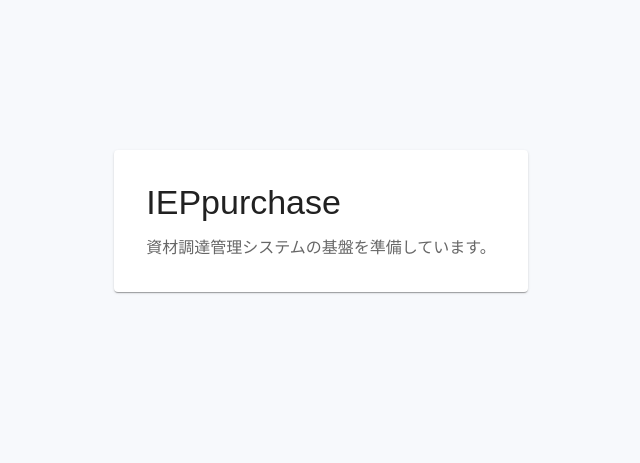
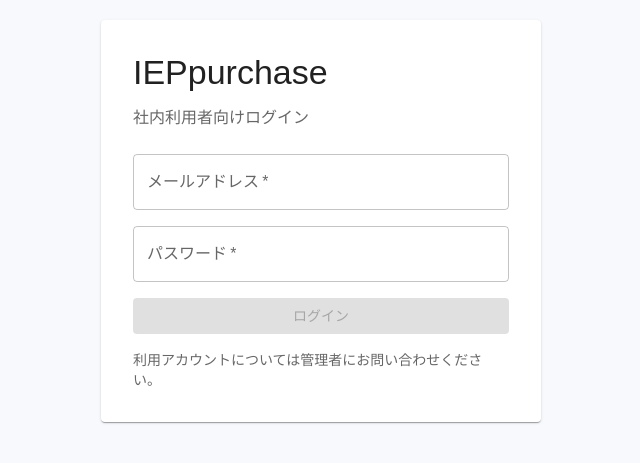
Before and after one commit to inoue420/IEPpurchase, a React (Vite) app: page /login in a window 1280 px wide. Before the commit this address led to /. Shown: the part 179-642 px from the top of the page, without its empty margins (319-959 px from the left). Built offline with nearby package versions, Linux system fonts and the light colour scheme; no server answers.

Commit message:
003実装完了

```diff
--- a/src/app/App.tsx
+++ b/src/app/App.tsx
@@ -1,5 +1,6 @@
 import { Navigate, Route, Routes } from 'react-router-dom'
 import { Box, Paper, Typography } from '@mui/material'
+import { AuthGate } from '../features/auth/AuthGate'
 
 function PreparationPage() {
   return (
@@ -13,5 +14,5 @@ function PreparationPage() {
 }
 
 export default function App() {
-  return <Routes><Route path="/" element={<PreparationPage />} /><Route path="*" element={<Navigate to="/" replace />} /></Routes>
+  return <AuthGate><Routes><Route path="/" element={<PreparationPage />} /><Route path="*" element={<Navigate to="/" replace />} /></Routes></AuthGate>
 }
--- /dev/null
+++ b/src/features/auth/AuthGate.tsx
@@ -0,0 +1,108 @@
+import { useEffect, useRef, useState, type FormEvent, type ReactNode } from 'react'
+import { FirebaseError } from 'firebase/app'
+import { onAuthStateChanged, signInWithEmailAndPassword, signOut, type User } from 'firebase/auth'
+import { Alert, Box, Button, CircularProgress, Paper, Stack, TextField, Typography } from '@mui/material'
+import { Navigate, useLocation } from 'react-router-dom'
+import { firebaseAuth } from '../../firebase/firebase'
+
+function authError(error: unknown): string {
+  if (error instanceof FirebaseError) {
+    switch (error.code) {
+      case 'auth/invalid-credential':
+      case 'auth/user-not-found':
+      case 'auth/wrong-password':
+      case 'auth/invalid-email':
+        return 'メールアドレスまたはパスワードを確認してください。'
+      case 'auth/too-many-requests':
+        return '試行回数が多すぎます。しばらく待ってから再度お試しください。'
+      case 'auth/network-request-failed':
+        return '通信できません。ネットワーク接続を確認してください。'
+      case 'auth/user-disabled':
+        return 'このアカウントは利用できません。管理者にお問い合わせください。'
+    }
+  }
+  return '認証処理に失敗しました。再度お試しください。解決しない場合は管理者にお問い合わせください。'
+}
+
+export function AuthGate({ children }: { children: ReactNode }) {
+  const [user, setUser] = useState<User | null>(null)
+  const [loading, setLoading] = useState(true)
+  const [observerError, setObserverError] = useState(false)
+  const [error, setError] = useState<string | null>(null)
+  const [busy, setBusy] = useState(false)
+  const submitting = useRef(false)
+  const [email, setEmail] = useState('')
+  const [password, setPassword] = useState('')
+  const location = useLocation()
+
+  useEffect(() => onAuthStateChanged(firebaseAuth, (nextUser) => {
+    setUser(nextUser)
+    setPassword('')
+    setError(null)
+    setLoading(false)
+  }, () => {
+    setUser(null)
+    setObserverError(true)
+    setLoading(false)
+  }), [])
+
+  async function login(event: FormEvent<HTMLFormElement>) {
+    event.preventDefault()
+    if (submitting.current) return
+    submitting.current = true
+    setBusy(true)
+    setError(null)
+    try {
+      await signInWithEmailAndPassword(firebaseAuth, email.trim(), password)
+    } catch (cause: unknown) {
+      setError(authError(cause))
+      setPassword('')
+    } finally {
+      submitting.current = false
+      setBusy(false)
+    }
+  }
+
+  async function logout() {
+    if (submitting.current) return
+    submitting.current = true
+    setBusy(true)
+    setError(null)
+    try {
+      await signOut(firebaseAuth)
+    } catch (cause: unknown) {
+      setError(authError(cause))
+    } finally {
+      submitting.current = false
+      setBusy(false)
+    }
+  }
+
+  if (loading) return <Box sx={{ display: 'grid', minHeight: '100vh', placeItems: 'center' }}><CircularProgress aria-label="ログイン状態を確認中" /></Box>
+  if (observerError) return <Box sx={{ p: 3 }}><Alert severity="error">ログイン状態を確認できません。ページを再読み込みしてください。</Alert></Box>
+  if (!user && location.pathname !== '/login') return <Navigate to="/login" replace />
+  if (user && location.pathname === '/login') return <Navigate to="/" replace />
+
+  if (user) return <>
+    <Stack direction="row" spacing={2} sx={{ p: 2, alignItems: 'center', justifyContent: 'flex-end', flexWrap: 'wrap' }}>
+      <Typography sx={{ overflowWrap: 'anywhere' }}>{user.email}</Typography>
+      <Button variant="outlined" disabled={busy} onClick={() => void logout()}>{busy ? '処理中…' : 'ログアウト'}</Button>
+    </Stack>
+    {error && <Alert severity="error" sx={{ mx: 2 }}>{error}</Alert>}
+    {children}
+  </>
+
+  return <Box sx={{ display: 'grid', minHeight: '100vh', placeItems: 'center', p: 2 }}>
+    <Paper component="main" sx={{ maxWidth: 440, width: '100%', p: { xs: 3, sm: 4 } }}>
+      <Typography component="h1" variant="h4" gutterBottom>IEPpurchase</Typography>
+      <Typography color="text.secondary" sx={{ mb: 3 }}>社内利用者向けログイン</Typography>
+      <Stack component="form" spacing={2} onSubmit={login}>
+        {error && <Alert severity="error">{error}</Alert>}
+        <TextField label="メールアドレス" type="email" autoComplete="username" required fullWidth value={email} disabled={busy} onChange={(event) => setEmail(event.target.value)} />
+        <TextField label="パスワード" type="password" autoComplete="current-password" required fullWidth value={password} disabled={busy} onChange={(event) => setPassword(event.target.value)} />
+        <Button type="submit" variant="contained" disabled={busy || !email.trim() || !password}>{busy ? 'ログイン中…' : 'ログイン'}</Button>
+        <Typography variant="body2" color="text.secondary">利用アカウントについては管理者にお問い合わせください。</Typography>
+      </Stack>
+    </Paper>
+  </Box>
+}
```
Also changed, not shown: 1 other file (tests, documents, lock files or other folders).
